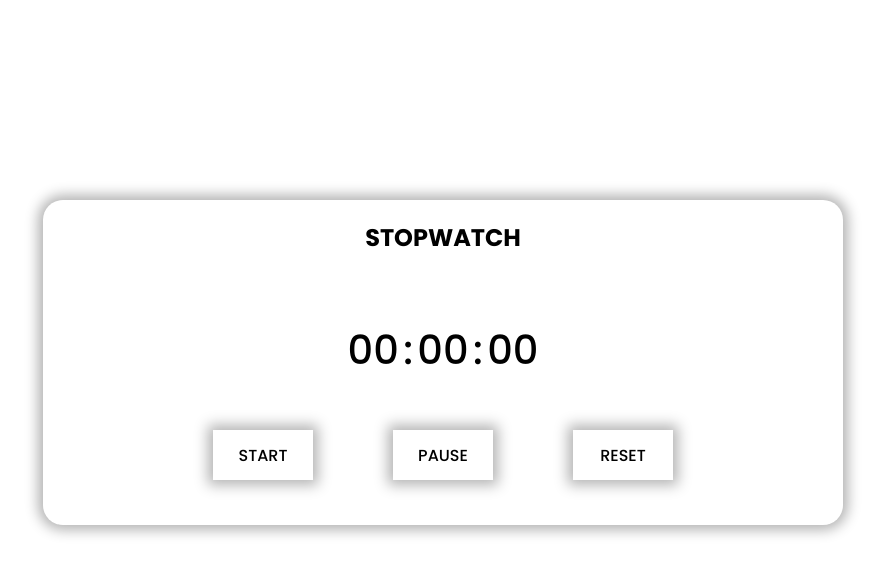
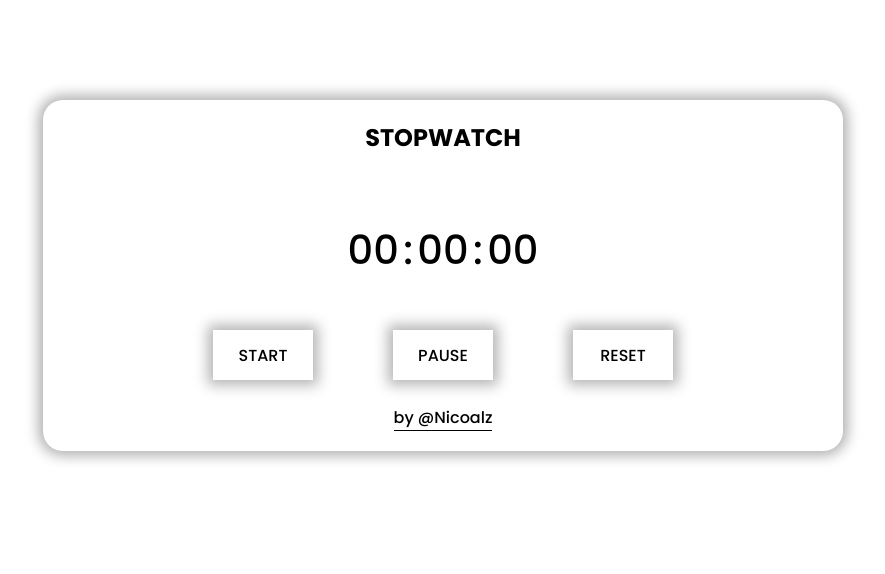
Before and after one commit to Nicoalz/stopwatch, a plain HTML site: page index.html in a window 1280 px wide. Shown: the whole page, without its empty margins (197-1082 px from the left). Drawn offline with Linux system fonts and the light colour scheme.

Commit message:
:memo: update readme

```diff
--- a/index.html
+++ b/index.html
@@ -19,6 +19,7 @@
             <span id="reset">RESET</span>
         </div>
     </div>
+    <a target="blank" href="https://github.com/Nicoalz">by @Nicoalz</a>
 </section>
 
 
--- a/script.js
+++ b/script.js
@@ -11,7 +11,6 @@ spanMinutes = document.getElementById('minutes');
 tens = 0;
 seconds= 0;
 minutes = 0;
-
 
 start.addEventListener('click', function() {
     pause.classList.remove('clicked');
@@ -55,7 +54,6 @@ function startTimer () {
         seconds++;
     }
 
-
     if (seconds <10) {
         spanSeconds.innerHTML = "0" + seconds;
     }
@@ -64,13 +62,10 @@ function startTimer () {
         spanSeconds.innerHTML = seconds;
     }
 
-
     if (seconds > 59) {
         seconds = 0;
         minutes++;
     }
-
-
 
     if (minutes <10) {
         spanMinutes.innerHTML = "0" + minutes;
--- a/style.scss
+++ b/style.scss
@@ -14,14 +14,19 @@ html {
 
 section {
     border-radius: 20px;
-    margin: 0 auto;
+    margin: 100px auto;
     padding: 20px 0;
     width: 800px;
     display: flex;
     flex-direction: column;
     align-items: center;
-    margin-top: 200px;
     box-shadow: 0px 0px 13px 5px rgba(0,0,0,0.3);
+
+    a {
+        text-decoration: none;
+        color: #000;
+        border-bottom: solid 1px #000;
+    }
 
     h1 {
         margin-bottom: 40px;
```
Also changed, not shown: style.css, 2 other files.
